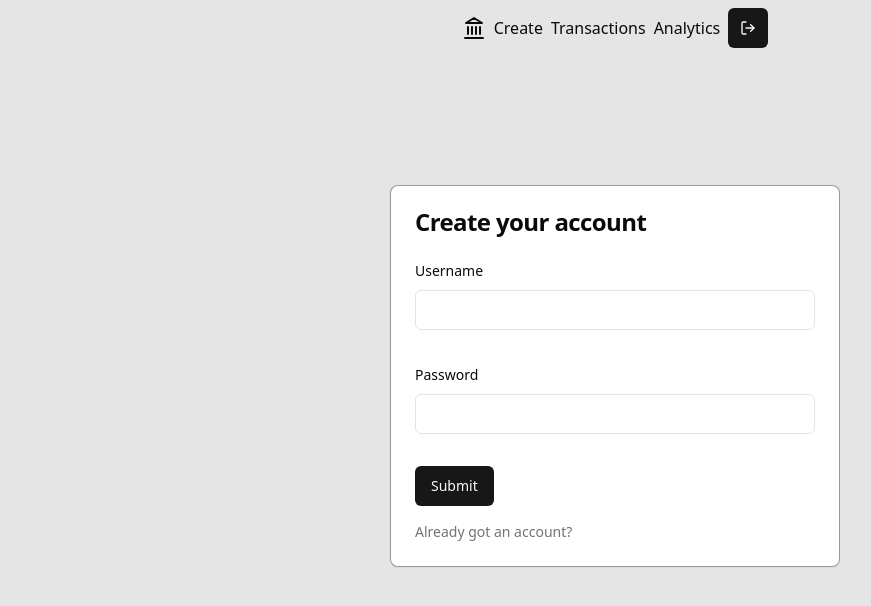
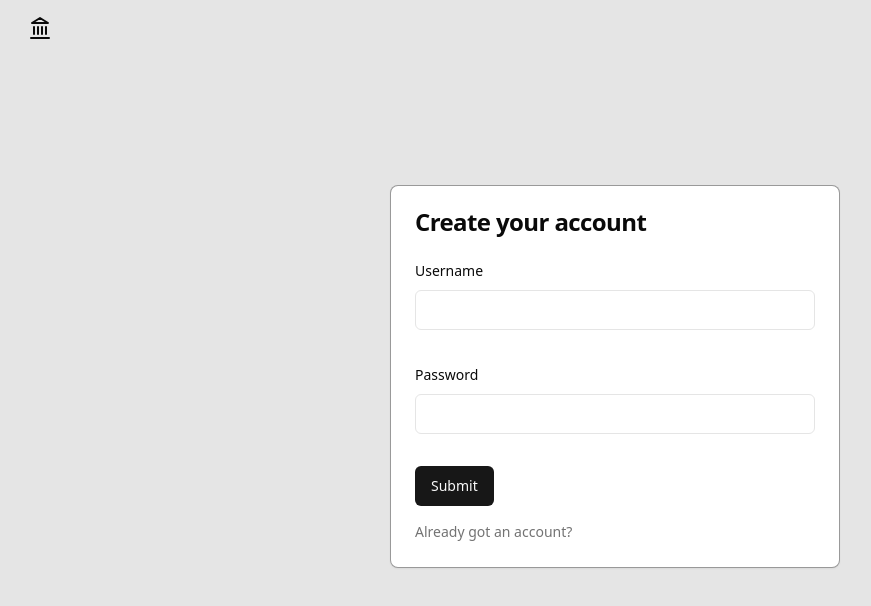
Before and after one commit to justin-0/react-hono, a React (Vite) app in the folder client/: page / in a window 1280 px wide. Shown: the top 606 px of the page, without its empty margins (25-896 px from the left). Built offline with nearby package versions, Linux system fonts and the light colour scheme.

Commit message:
navbar visible based on user

```diff
--- a/client/src/routes/__root.tsx
+++ b/client/src/routes/__root.tsx
@@ -1,15 +1,24 @@
 import { Button } from "@/components/ui/button";
+import { useUser } from "@/stores/authStore";
+
 import { createRootRoute, Link, Outlet } from "@tanstack/react-router";
 import { TanStackRouterDevtools } from "@tanstack/router-devtools";
 import { Landmark, LogOutIcon } from "lucide-react";
 
 export const Route = createRootRoute({
-  component: () => (
+  component: () => {
+    const user = useUser();
+    return (
       <div className="bg-neutral-200 min-h-screen">
-      <div className="p-2 flex gap-2 items-center justify-center">
+        <div className="flex items-center justify-between w-11/12 mx-auto py-4">
+          <div>
             <Link to="/" className="[&.active]:font-bold">
               <Landmark className="h-6 w-6" />
             </Link>{" "}
+          </div>
+
+          {user && (
+            <div className="flex items-center justify-center gap-x-6">
               <Link to="/create" className="[&.active]:font-bold">
                 Create
               </Link>
@@ -19,14 +28,18 @@ export const Route = createRootRoute({
               <Link to="/analytics" className="[&.active]:font-bold">
                 Analytics
               </Link>
-        {/* TODO: POST METHOD - signout endpoint to destroy session */}
-        <Button size="icon">
-          <LogOutIcon className="h-4 w-4" />
+
+              <Button size="icon" className="h-8 w-8">
+                <LogOutIcon className="h-5 w-5" />
               </Button>
             </div>
+          )}
+        </div>
+
         <hr />
         <Outlet />
         <TanStackRouterDevtools />
       </div>
-  ),
+    );
+  },
 });
--- a/client/src/routes/index.lazy.tsx
+++ b/client/src/routes/index.lazy.tsx
@@ -35,7 +35,10 @@ function Index() {
           </CardHeader>
           <CardContent>
             {view === "sign-up" ? <SignUpForm /> : <SignInForm />}
-            <CardDescription className="mt-4" onClick={toggleView}>
+            <CardDescription
+              className="mt-4 cursor-pointer inline-block"
+              onClick={toggleView}
+            >
               {view === "sign-up"
                 ? "Already got an account?"
                 : "Create your account"}
```
Lines whose indentation alone changed are shown as unchanged.
